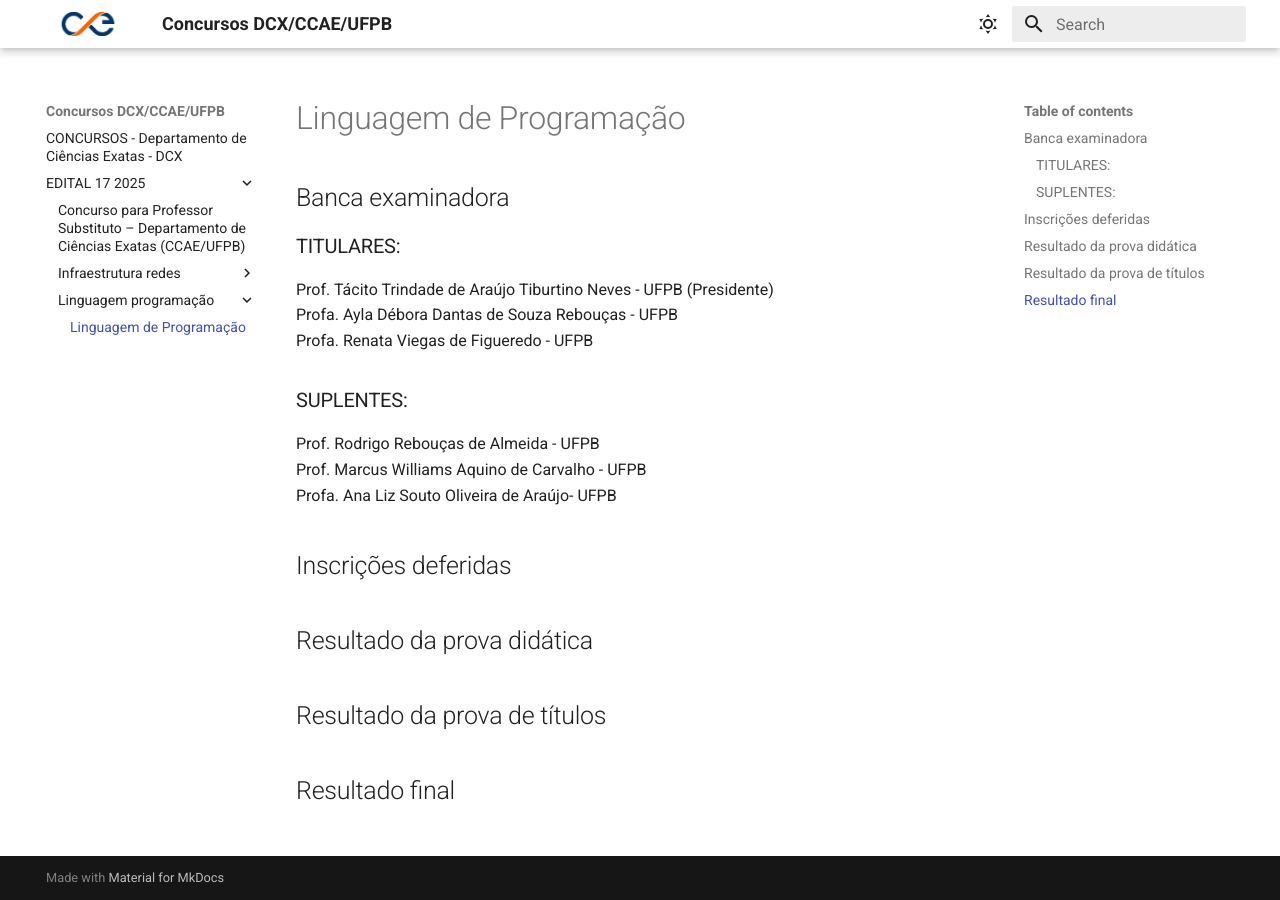
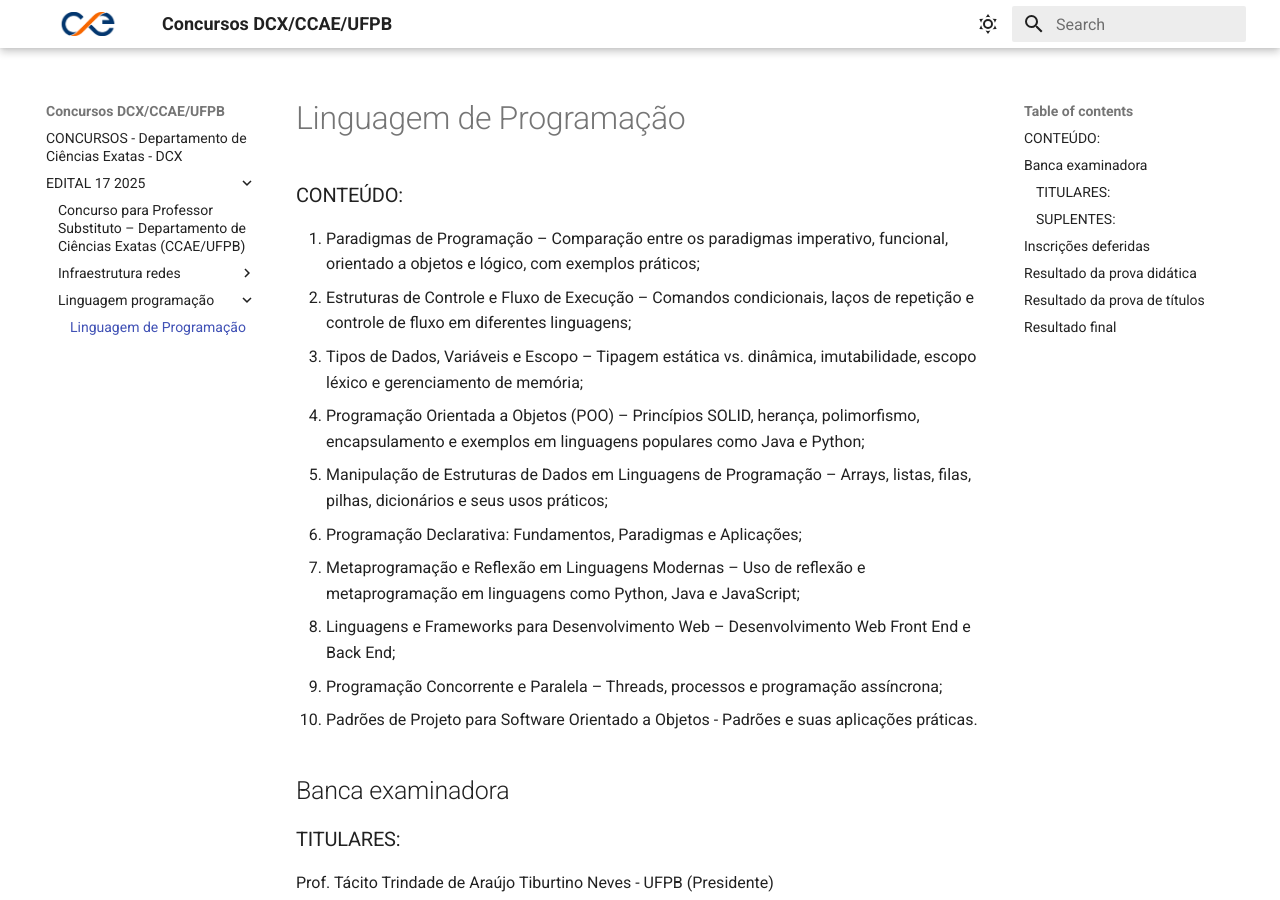
Before and after one commit to dcx-ufpb/concursos, an MkDocs documentation site: the page built from docs/EDITAL_17_2025/linguagem_programação/index.md, in a window 1280 px wide and 900 px high. Built offline with MkDocs 1.6.1 and Material for MkDocs 9.7.7, drawn with Linux system fonts in a browser that asks for light colours.

Commit message:
Update linguagem_programacao/index.md

```diff
--- a/docs/EDITAL_17_2025/linguagem_programação/index.md
+++ b/docs/EDITAL_17_2025/linguagem_programação/index.md
@@ -1,4 +1,16 @@
 # Linguagem de Programação
+
+### CONTEÚDO:
+01. Paradigmas de Programação – Comparação entre os paradigmas imperativo, funcional, orientado a objetos e lógico, com exemplos práticos;<br>
+02. Estruturas de Controle e Fluxo de Execução – Comandos condicionais, laços de repetição e controle de fluxo em diferentes linguagens;<br>
+03. Tipos de Dados, Variáveis e Escopo – Tipagem estática vs. dinâmica, imutabilidade, escopo léxico e gerenciamento de memória;<br>
+04. Programação Orientada a Objetos (POO) – Princípios SOLID, herança, polimorfismo, encapsulamento e exemplos em linguagens populares como Java e Python;<br>
+05. Manipulação de Estruturas de Dados em Linguagens de Programação – Arrays, listas, filas, pilhas, dicionários e seus usos práticos;<br>
+06. Programação Declarativa: Fundamentos, Paradigmas e Aplicações;<br>
+07. Metaprogramação e Reflexão em Linguagens Modernas – Uso de reflexão e metaprogramação em linguagens como Python, Java e JavaScript;<br>
+08. Linguagens e Frameworks para Desenvolvimento Web – Desenvolvimento Web Front End e Back End;<br>
+09. Programação Concorrente e Paralela – Threads, processos e programação assíncrona;<br>
+10. Padrões de Projeto para Software Orientado a Objetos - Padrões e suas aplicações práticas.
 
 ## Banca examinadora
 
```
